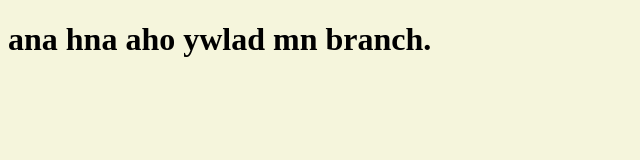
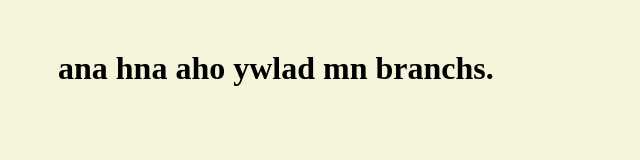
Before and after one commit to rokaz22/myfirstproject, a plain HTML site: page index.html in a window 1280 px wide. Shown: the whole page, without its empty margins (0-640 px from the left). Drawn offline with Linux system fonts and the light colour scheme.

Commit message:
update check

```diff
--- a/index.html
+++ b/index.html
@@ -7,7 +7,7 @@
     <link rel="stylesheet" href="style.css" />
   </head>
   <body>
-    <h1 class="houda">ana hna aho ywlad mn branch.</h1>
+    <h1 class="houda">ana hna aho ywlad mn branchs.</h1>
     <script src="app.js"></script>
   </body>
 </html>
--- a/style.css
+++ b/style.css
@@ -1,5 +1,6 @@
 .houda {
   color: black;
+  margin: 50px;
 }
 body {
   background-color: beige;
```
